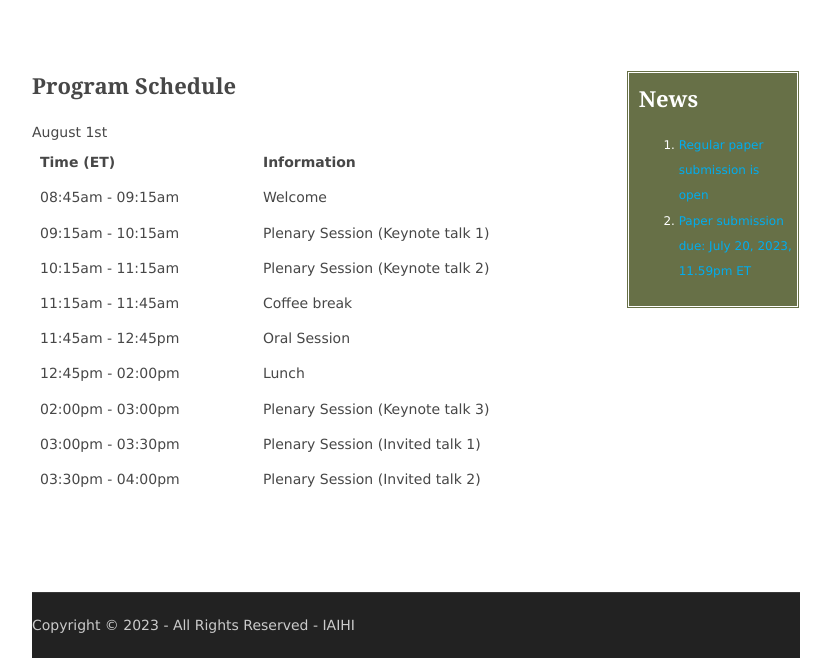
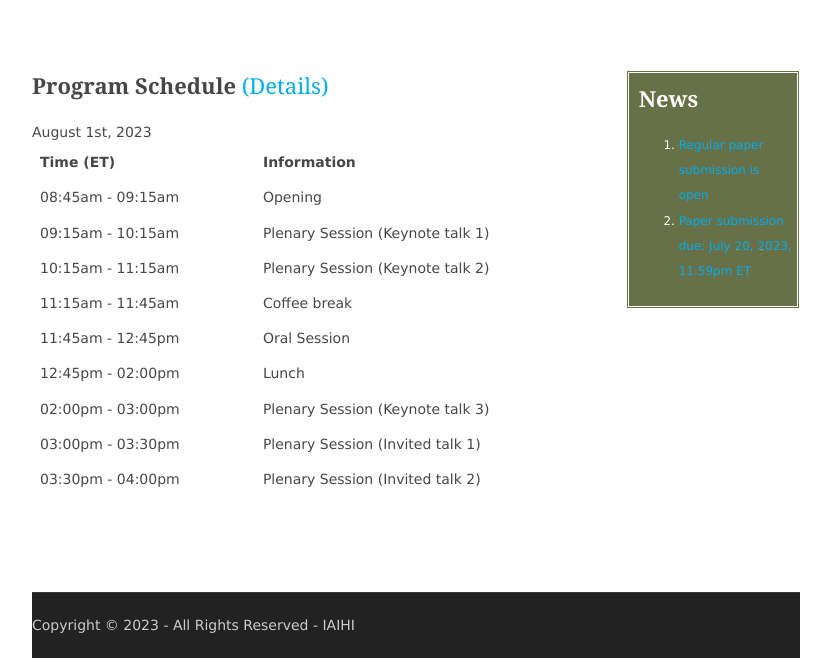
Before and after one commit to qidianzl/IAINI.github.io, a plain HTML site: page pages/program.html in a window 1280 px wide. Shown: the part 387-1045 px from the top of the page, without its empty margins (224-1055 px from the left). Drawn offline with Linux system fonts and the light colour scheme.

Commit message:
detailed schedule

```diff
--- a/pages/program.html
+++ b/pages/program.html
@@ -94,11 +94,11 @@ Licence URI: https://www.os-templates.com/template-terms
     <!-- ################################################################################################ -->
     <div class="content three_quarter first">
             <!-- ################################################################################################ -->
-      <h4><strong>Program Schedule</strong><br>
+      <h4><strong>Program Schedule</strong><a href="../files/IAIHI_Workshop_Schedule.pdf"> (Details)</a><br>
             </h4>
 
             <table>
-            	August 1st
+            	August 1st, 2023
                 <thead>
                   <tr>
                     <th>Time (ET)</th>
@@ -154,7 +154,7 @@ Licence URI: https://www.os-templates.com/template-terms
 
                   <tr>
                     <td>08:45am - 09:15am</td>
-                    <td>Welcome</td>
+                    <td>Opening</td>
                   </tr>
                   <tr>
                     <td>09:15am - 10:15am</td>
```
Also changed, not shown: 1 other file.
